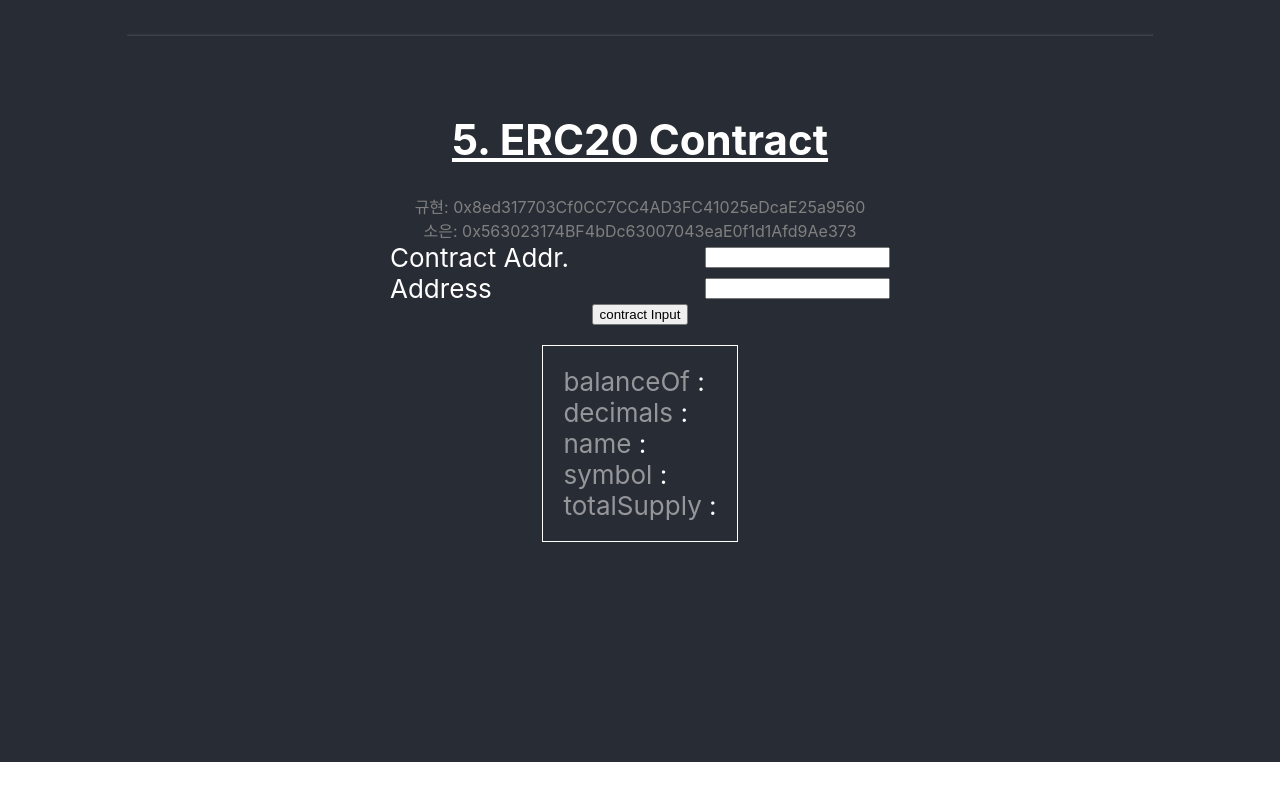
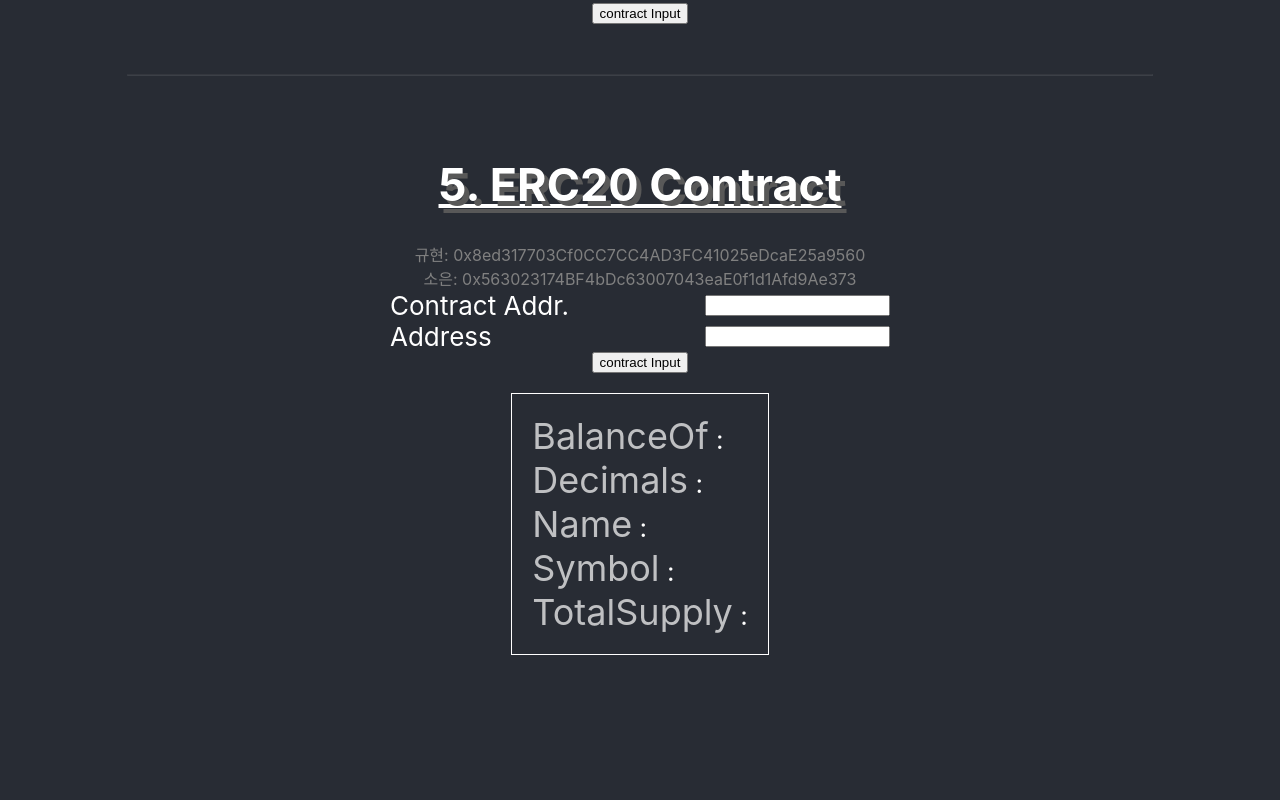
Before and after one commit to kimk1029/evm-sample, a React app: page / in a window 1280 px wide. Shown: the part 1454-2254 px from the top of the page. Before the commit the page ends 2216 px from the top, so only its background shows below. Built offline with nearby package versions, Linux system fonts and the light colour scheme; what web3 would draw is missing.

Commit message:
텍스트 컬러 구분

```diff
--- a/src/App.tsx
+++ b/src/App.tsx
@@ -15,8 +15,15 @@ const HR = styled.hr`
   opacity: 0.1;
 `;
 const H1 = styled.h1`
-  font-size: 42px;
+  font-size: 45px;
   text-decoration: underline;
+  font-weight: bold;
+  text-shadow: 5px 5px #585858;
+`;
+const TitleSpan = styled.span`
+  font-size: 36px;
+  opacity: 0.7;
+  text-transform: capitalize;
 `;
 const InputWithLabel = styled.div`
   display: flex;
@@ -255,17 +262,14 @@ function App() {
             margin: "20px",
           }}
         >
-          <span style={{ opacity: "0.5" }}>balanceOf</span> :{" "}
-          {info.erc20.balanceOf} <br />
-          <span style={{ opacity: "0.5" }}>decimals</span> :{" "}
-          {info.erc20.decimals}
+          <TitleSpan>balanceOf</TitleSpan> : {info.erc20.balanceOf} <br />
+          <TitleSpan>decimals</TitleSpan> : {info.erc20.decimals}
           <br />
-          <span style={{ opacity: "0.5" }}>name</span> : {info.erc20.name}
+          <TitleSpan>name</TitleSpan> : {info.erc20.name}
           <br />
-          <span style={{ opacity: "0.5" }}>symbol</span> : {info.erc20.symbol}
+          <TitleSpan>symbol</TitleSpan> : {info.erc20.symbol}
           <br />
-          <span style={{ opacity: "0.5" }}>totalSupply</span> :{" "}
-          {info.erc20.totalSupply}
+          <TitleSpan>totalSupply</TitleSpan> : {info.erc20.totalSupply}
         </div>
       </header>
     </div>
```
